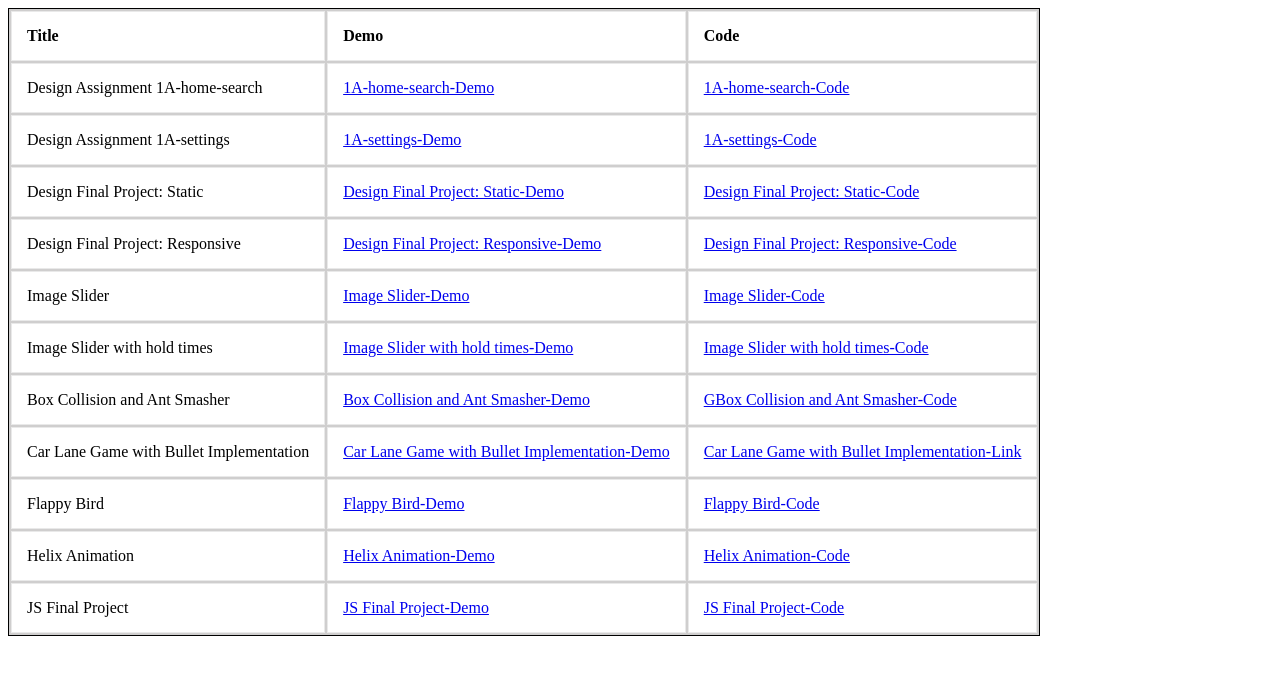
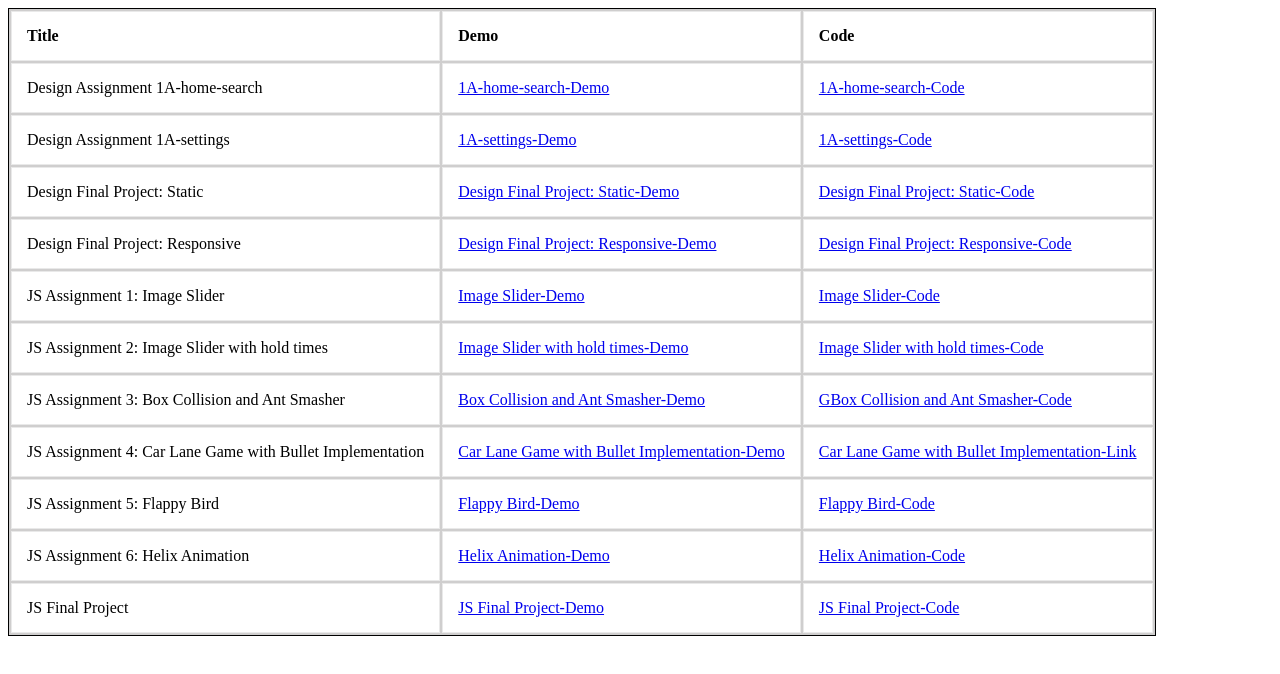
Before and after one commit to Aashish97/leapfrog, a plain HTML site: page index.html in a window 1280 px wide. Drawn offline with Linux system fonts and the light colour scheme.

Commit message:
Updated table

```diff
--- a/index.html
+++ b/index.html
@@ -52,32 +52,32 @@
              </tr>
 
          <tr>
-            <td>Image Slider</td>
+            <td>JS Assignment 1: Image Slider</td>
             <td><a href="#">Image Slider-Demo</a></td>
             <td><a href="#">Image Slider-Code</a></td>
         </tr>
         <tr>
-            <td>Image Slider with hold times</td>
+            <td>JS Assignment 2: Image Slider with hold times</td>
             <td><a href="#">Image Slider with hold times-Demo</a></td>
             <td><a href="#">Image Slider with hold times-Code</a></td>
         </tr>
         <tr>
-            <td>Box Collision and Ant Smasher</td>
+            <td>JS Assignment 3: Box Collision and Ant Smasher</td>
             <td><a href="#">Box Collision and Ant Smasher-Demo</a></td>
             <td><a href="#">GBox Collision and Ant Smasher-Code</a></td>
         </tr>
         <tr>
-            <td>Car Lane Game with Bullet Implementation</td>
+            <td>JS Assignment 4: Car Lane Game with Bullet Implementation</td>
             <td><a href="#">Car Lane Game with Bullet Implementation-Demo</a></td>
             <td><a href="#">Car Lane Game with Bullet Implementation-Link</a></td>
         </tr>
         <tr>
-            <td>Flappy Bird</td>
+            <td>JS Assignment 5: Flappy Bird</td>
             <td><a href="#">Flappy Bird-Demo</a></td>
             <td><a href="#">Flappy Bird-Code</a></td>
         </tr>
         <tr>
-            <td>Helix Animation</td>
+            <td>JS Assignment 6: Helix Animation</td>
             <td><a href="#">Helix Animation-Demo</a></td>
             <td><a href="#">Helix Animation-Code</a></td>
         </tr>
```
